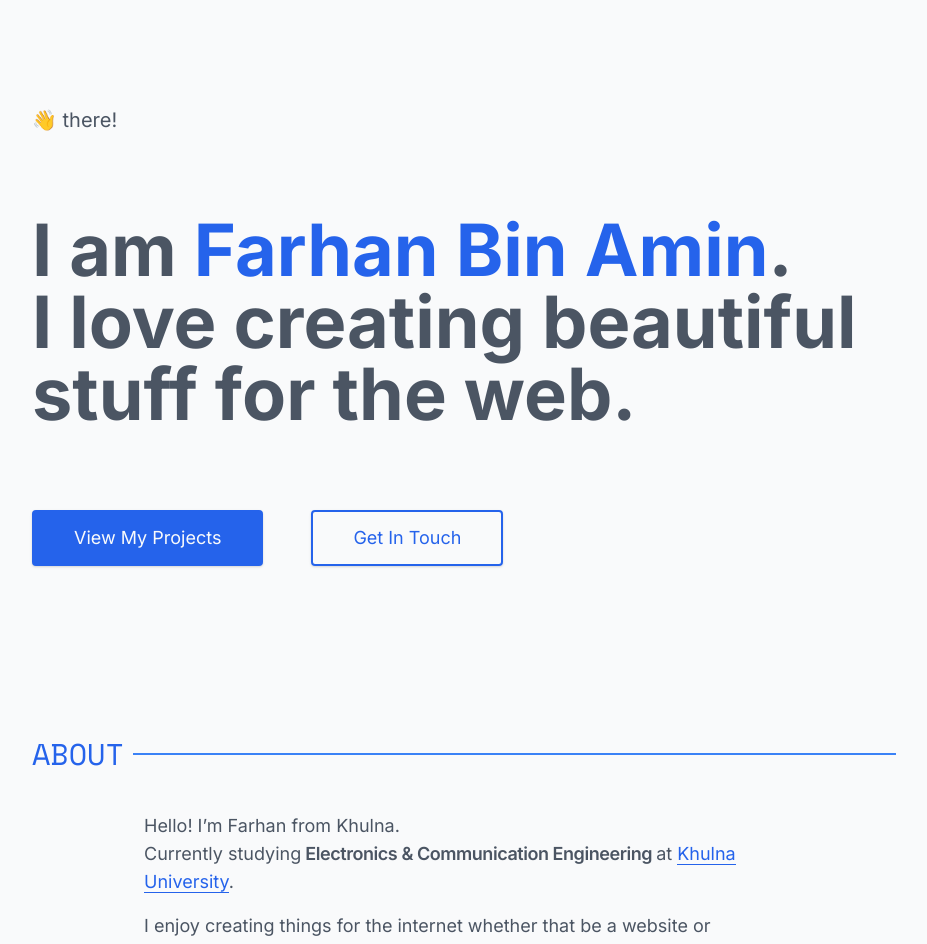
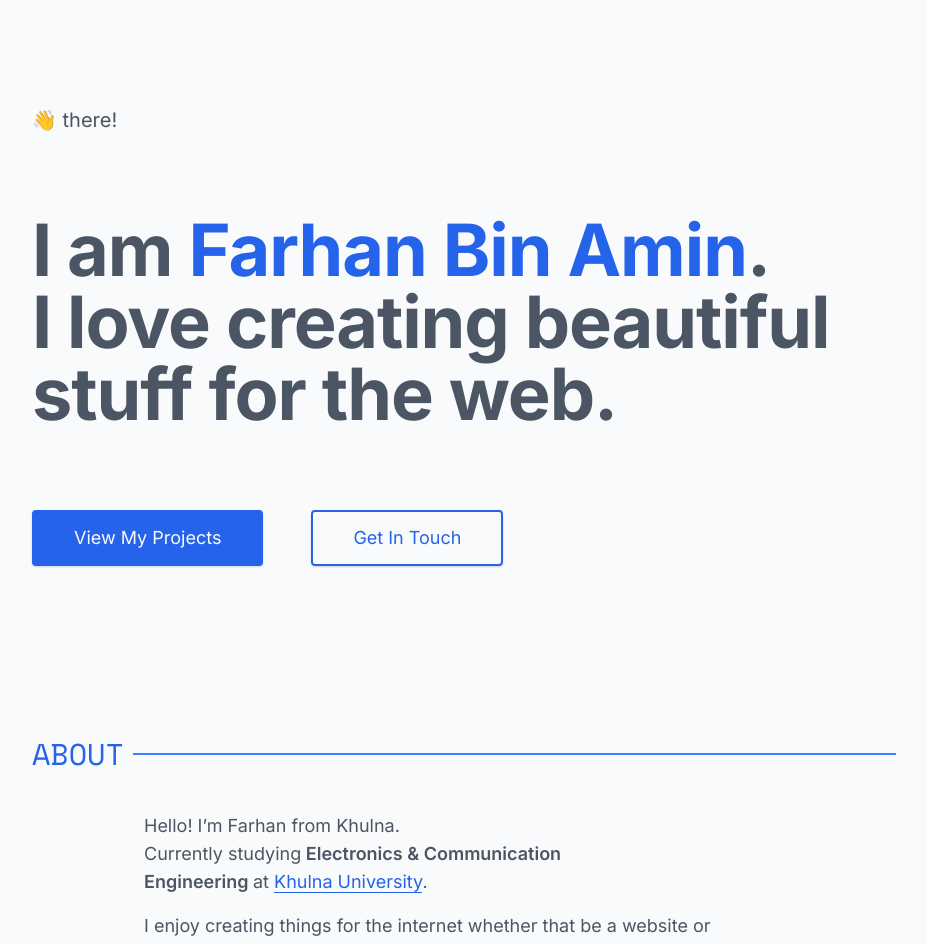
Before and after one commit to farhan2077/farhan2077.github.io, a React (Create React App) app: page / in a window 1280 px wide. Shown: the top 944 px of the page, without its empty margins (176-1103 px from the left). Built offline with nearby package versions, Linux system fonts and the light colour scheme.

Commit message:
fix: fixed spacing issues in introduction & about section

```diff
--- a/src/index.css
+++ b/src/index.css
@@ -27,10 +27,6 @@ h2:after {
   @apply uppercase font-secondary text-blue-600 text-3xl;
 }
 
-.section-spacing {
-  @apply grid gap-y-4 mt-6 md:mt-10 ml-0 md:ml-28 mr-0 md:mr-40;
-}
-
 .text-primary {
   @apply font-primary text-gray-600 text-base md:text-lg leading-normal;
 }
--- a/src/partials/About.js
+++ b/src/partials/About.js
@@ -7,12 +7,12 @@ export default function About() {
         ignore this
       </a>
       <h2 className="header">about</h2>
-      <section className="section-spacing text-primary">
+      <section className="mt-6 md:mt-10 ml-0 md:ml-28 mr-0 md:mr-40 grid gap-y-4 text-primary">
         <p>
           Hello! I’m Farhan from Khulna.
           <br />
           Currently studying
-          <span className="font-semibold tracking-tight">
+          <span className="font-semibold">
             &nbsp;Electronics & Communication Engineering&nbsp;
           </span>
           at&nbsp;
--- a/src/partials/Introduction.js
+++ b/src/partials/Introduction.js
@@ -7,7 +7,7 @@ export default function Introduction() {
         <div className="flex items-center h-full">
           <div className="font-primary">
             <p className="text-gray-600 text-xl">👋 there!</p>
-            <h1 className="my-16 md:my-20 text-gray-600 font-bold text-5xl md:text-7xl">
+            <h1 className="my-16 md:my-20 text-gray-600 font-bold text-5xl md:text-7xl tracking-tight">
               I am&nbsp;<br className="visible md:hidden" /><span className="text-blue-600">Farhan Bin Amin</span>.<br/>I love creating beautiful<br/>stuff for the web.
             </h1>
             <div>
--- a/tailwind.config.js
+++ b/tailwind.config.js
@@ -4,6 +4,9 @@ module.exports = {
   theme: {
     container: {
       center: true,
+    },
+    letterSpacing: {
+      tight: "-0.015em"
     },
     extend: {
       fontFamily: {
```
